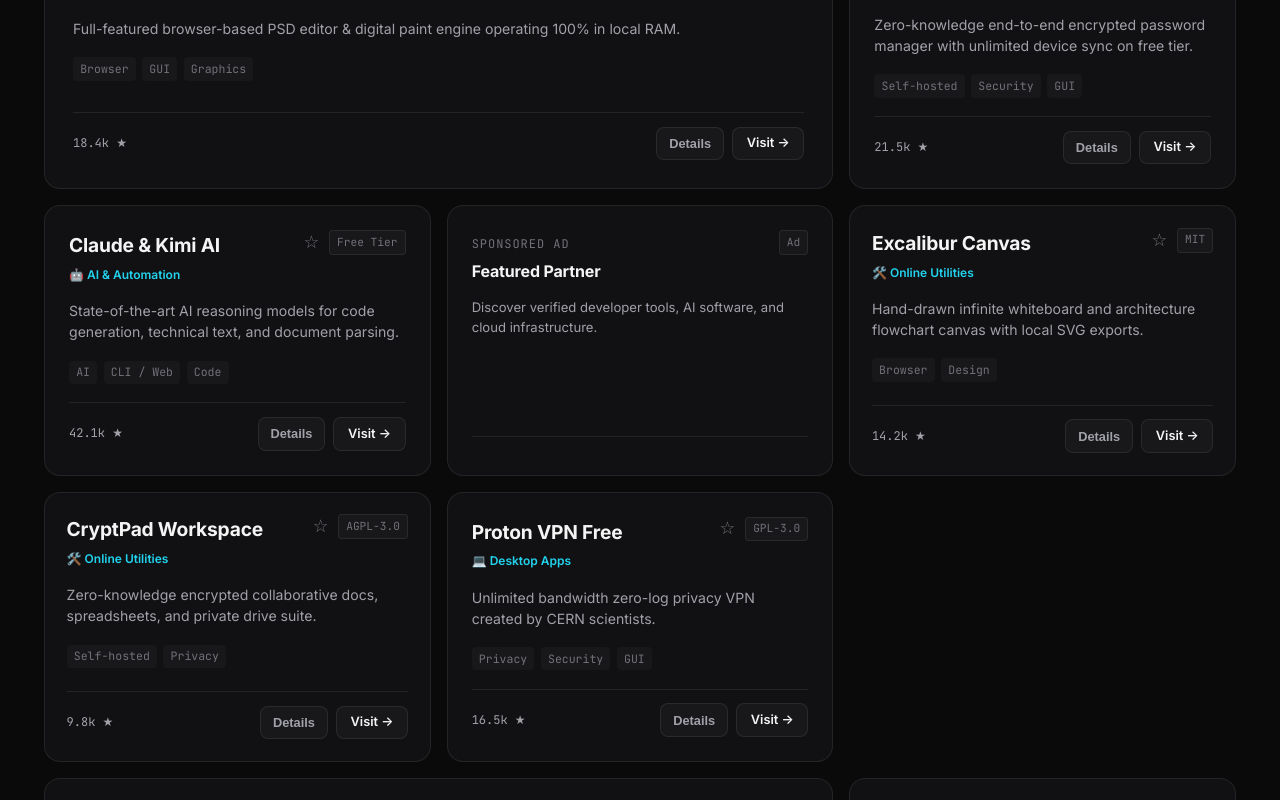
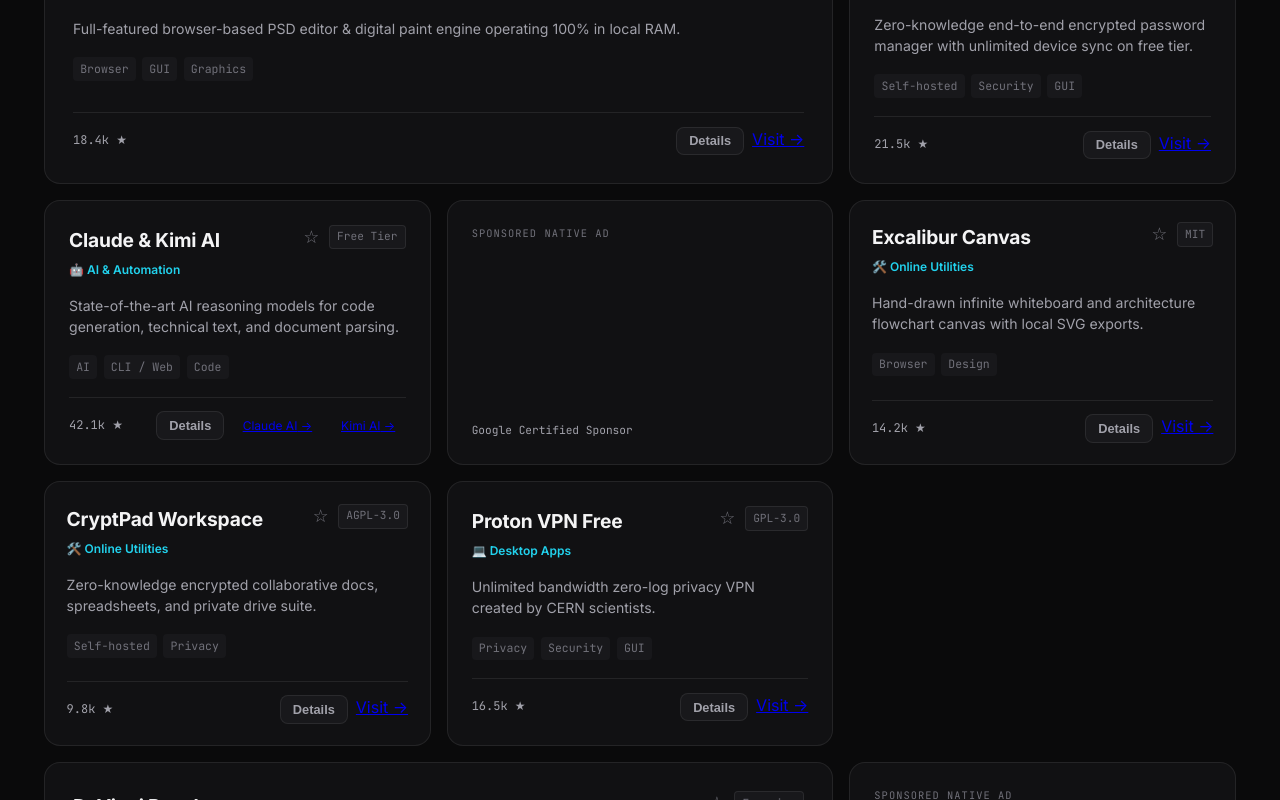
Before and after one commit to Qutaifan/Freeapps, a React (Vite) app in the folder freeapps-components/: page / in a window 1280 px wide. Shown: the part 1200-2000 px from the top of the page. Built offline with nearby package versions, Linux system fonts and the light colour scheme.

Commit message:
Fix Claude & Kimi AI multi-link support, modal body scroll lock, AdSense script push execution, and deep link hash listener

```diff
--- a/freeapps-components/src/App.tsx
+++ b/freeapps-components/src/App.tsx
@@ -51,6 +51,32 @@ function App() {
     }
     window.addEventListener('keydown', handleKeyDown)
     return () => window.removeEventListener('keydown', handleKeyDown)
+  }, [])
+
+  // Body Scroll Lock when Modal is Open
+  useEffect(() => {
+    const isModalOpen = showSearchModal || !!selectedTool || showSubmitModal
+    if (isModalOpen) {
+      document.body.style.overflow = 'hidden'
+    } else {
+      document.body.style.overflow = 'unset'
+    }
+    return () => {
+      document.body.style.overflow = 'unset'
+    }
+  }, [showSearchModal, selectedTool, showSubmitModal])
+
+  // Hash Deep Link Listener
+  useEffect(() => {
+    const hash = window.location.hash.replace('#', '').toLowerCase()
+    if (hash) {
+      const matched = FEATURED_TOOLS.find(
+        (t) => t.name.toLowerCase().replace(/\s+/g, '-') === hash
+      )
+      if (matched) {
+        setSelectedTool(matched)
+      }
+    }
   }, [])
 
   const filteredTools = useMemo(() => {
--- a/freeapps-components/src/components/AdSenseBanner.tsx
+++ b/freeapps-components/src/components/AdSenseBanner.tsx
@@ -1,4 +1,17 @@
+import { useEffect } from 'react'
+
 export function AdSenseBanner() {
+  useEffect(() => {
+    try {
+      if (typeof window !== 'undefined') {
+        const adsbygoogle = (window as any).adsbygoogle || []
+        adsbygoogle.push({})
+      }
+    } catch (e) {
+      console.warn('AdSense push skipped:', e)
+    }
+  }, [])
+
   return (
     <section className="adsense-banner-wrapper" style={{ marginBottom: '1.5rem' }}>
       <div className="adsense-slot-container bento-card">
--- a/freeapps-components/src/components/InFeedAdCard.tsx
+++ b/freeapps-components/src/components/InFeedAdCard.tsx
@@ -1,28 +1,32 @@
+import { useEffect } from 'react'
+
 export function InFeedAdCard() {
+  useEffect(() => {
+    try {
+      if (typeof window !== 'undefined') {
+        const adsbygoogle = (window as any).adsbygoogle || []
+        adsbygoogle.push({})
+      }
+    } catch (e) {
+      console.warn('InFeed AdSense push skipped:', e)
+    }
+  }, [])
+
   return (
     <article className="bento-card bento-card-medium in-feed-ad-card">
-      <div>
-        <div className="card-top-header">
-          <div>
-            <span className="section-tag" style={{ color: 'var(--text-muted)' }}>SPONSORED AD</span>
-            <h3 className="card-tool-name" style={{ fontSize: '1rem', marginTop: '0.2rem' }}>Featured Partner</h3>
-          </div>
-          <span className="card-license-badge">Ad</span>
+      <div style={{ width: '100%', height: '100%', display: 'flex', flexDirection: 'column', justifyContent: 'space-between' }}>
+        <span className="adsense-label">SPONSORED NATIVE AD</span>
+        <div style={{ flex: 1, display: 'flex', alignItems: 'center', justifyContent: 'center', margin: '0.75rem 0' }}>
+          <ins
+            className="adsbygoogle"
+            style={{ display: 'block', width: '100%' }}
+            data-ad-format="fluid"
+            data-ad-layout-key="-fb+5w+4e-db+86"
+            data-ad-client="ca-pub-9640734919758311"
+            data-ad-slot="auto"
+          />
         </div>
-        <p className="card-tool-desc" style={{ fontSize: '0.82rem' }}>
-          Discover verified developer tools, AI software, and cloud infrastructure.
-        </p>
-      </div>
-
-      <div className="card-action-bar" style={{ justifyContent: 'center' }}>
-        <ins
-          className="adsbygoogle"
-          style={{ display: 'block', width: '100%', textAlign: 'center' }}
-          data-ad-client="ca-pub-9640734919758311"
-          data-ad-slot="auto"
-          data-ad-format="fluid"
-          data-ad-layout-key="-fb+5w+4e-db+86"
-        />
+        <span className="github-stars" style={{ fontSize: '0.7rem' }}>Google Certified Sponsor</span>
       </div>
     </article>
   )
--- a/freeapps-components/src/components/StickyAnchorAd.tsx
+++ b/freeapps-components/src/components/StickyAnchorAd.tsx
@@ -1,7 +1,18 @@
-import { useState } from 'react'
+import { useState, useEffect } from 'react'
 
 export function StickyAnchorAd() {
   const [dismissed, setDismissed] = useState(false)
+
+  useEffect(() => {
+    try {
+      if (typeof window !== 'undefined') {
+        const adsbygoogle = (window as any).adsbygoogle || []
+        adsbygoogle.push({})
+      }
+    } catch (e) {
+      console.warn('Sticky Anchor AdSense push skipped:', e)
+    }
+  }, [])
 
   if (dismissed) return null
 
--- a/freeapps-components/src/components/ToolCardItem.tsx
+++ b/freeapps-components/src/components/ToolCardItem.tsx
@@ -65,13 +65,34 @@ export function ToolCardItem({
 
       <div className="card-action-bar">
         <span className="github-stars">{tool.stars}</span>
-        <div style={{ display: 'flex', gap: '0.5rem' }}>
+        <div style={{ display: 'flex', gap: '0.5rem', flexWrap: 'wrap' }}>
           <button className="btn-details" onClick={() => onSelectTool(tool)}>
             Details
           </button>
-          <a href={tool.url} target="_blank" rel="noopener noreferrer" className="btn-try-tool">
-            Visit &rarr;
-          </a>
+
+          {tool.secondaryUrls && tool.secondaryUrls.length > 0 ? (
+            tool.secondaryUrls.map((link, idx) => (
+              <a
+                key={idx}
+                href={link.url}
+                target="_blank"
+                rel="noopener noreferrer"
+                className="btn-visit"
+                style={{ fontSize: '0.75rem', padding: '0.3rem 0.65rem' }}
+              >
+                {link.label} &rarr;
+              </a>
+            ))
+          ) : (
+            <a
+              href={tool.url}
+              target="_blank"
+              rel="noopener noreferrer"
+              className="btn-visit"
+            >
+              Visit &rarr;
+            </a>
+          )}
         </div>
       </div>
     </article>
--- a/freeapps-components/src/components/ToolDetailModal.tsx
+++ b/freeapps-components/src/components/ToolDetailModal.tsx
@@ -86,18 +86,27 @@ export function ToolDetailModal({
           </div>
         </div>
 
-        <div style={{ display: 'flex', justifyContent: 'space-between', alignItems: 'center', borderTop: '1px solid var(--border-subtle)', paddingTop: '1rem' }}>
+        <div style={{ display: 'flex', justifyContent: 'space-between', alignItems: 'center', borderTop: '1px solid var(--border-subtle)', paddingTop: '1rem', flexWrap: 'wrap', gap: '0.75rem' }}>
           <span className="github-stars">{tool.stars} • License: {tool.license}</span>
-          <div style={{ display: 'flex', gap: '0.75rem' }}>
+          <div style={{ display: 'flex', gap: '0.75rem', flexWrap: 'wrap' }}>
             <button
               className="btn-secondary-hero"
               onClick={() => onToggleBookmark(tool.id, tool.name)}
             >
               {isSaved ? '★ Bookmarked' : '☆ Bookmark'}
             </button>
-            <a href={tool.url} target="_blank" rel="noopener noreferrer" className="btn-accent">
-              Visit {tool.name} &rarr;
-            </a>
+
+            {tool.secondaryUrls && tool.secondaryUrls.length > 0 ? (
+              tool.secondaryUrls.map((link, idx) => (
+                <a key={idx} href={link.url} target="_blank" rel="noopener noreferrer" className="btn-accent">
+                  Visit {link.label} &rarr;
+                </a>
+              ))
+            ) : (
+              <a href={tool.url} target="_blank" rel="noopener noreferrer" className="btn-accent">
+                Visit {tool.name} &rarr;
+              </a>
+            )}
           </div>
         </div>
       </div>
--- a/freeapps-components/src/data/tools.ts
+++ b/freeapps-components/src/data/tools.ts
@@ -33,13 +33,17 @@ export const FEATURED_TOOLS: ToolCard[] = [
     id: '3',
     name: 'Claude & Kimi AI',
     description: 'State-of-the-art AI reasoning models for code generation, technical text, and document parsing.',
-    fullDetails: 'Cutting-edge artificial intelligence platforms designed for advanced coding assistance, document synthesis, and multi-step agent reasoning with ultra-large context windows.',
+    fullDetails: 'Cutting-edge artificial intelligence platforms designed for advanced coding assistance, document synthesis, and multi-step agent reasoning with ultra-large context windows. Select between Anthropic Claude AI and Moonshot Kimi AI.',
     mainCategory: 'ai',
     mainCategoryLabel: '🤖 AI & Automation',
     tags: ['AI', 'CLI / Web', 'Code'],
     license: 'Free Tier',
     stars: '42.1k ★',
     url: 'https://claude.ai',
+    secondaryUrls: [
+      { label: 'Claude AI', url: 'https://claude.ai' },
+      { label: 'Kimi AI', url: 'https://kimi.moonshot.cn' }
+    ],
     size: 'medium',
     features: ['Context windowing', 'Artifact sandbox', 'Multi-modal analysis', 'Code interpreter']
   },
--- a/freeapps-components/src/types/tool.ts
+++ b/freeapps-components/src/types/tool.ts
@@ -1,3 +1,8 @@
+export interface ToolLink {
+  label: string
+  url: string
+}
+
 export interface ToolCard {
   id: string
   name: string
@@ -9,6 +14,7 @@ export interface ToolCard {
   license: string
   stars: string
   url: string
+  secondaryUrls?: ToolLink[]
   size: 'large' | 'medium' | 'small'
   features?: string[]
 }
```
